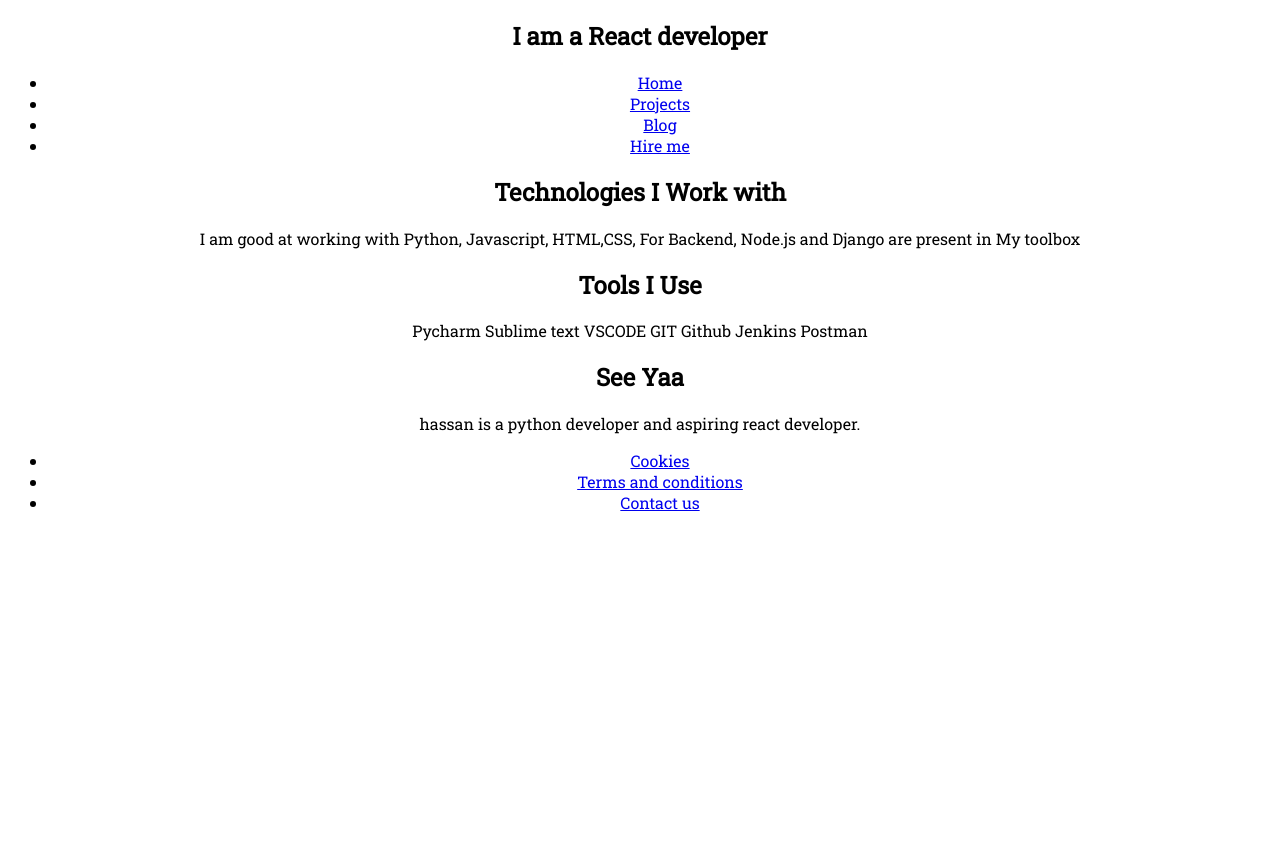
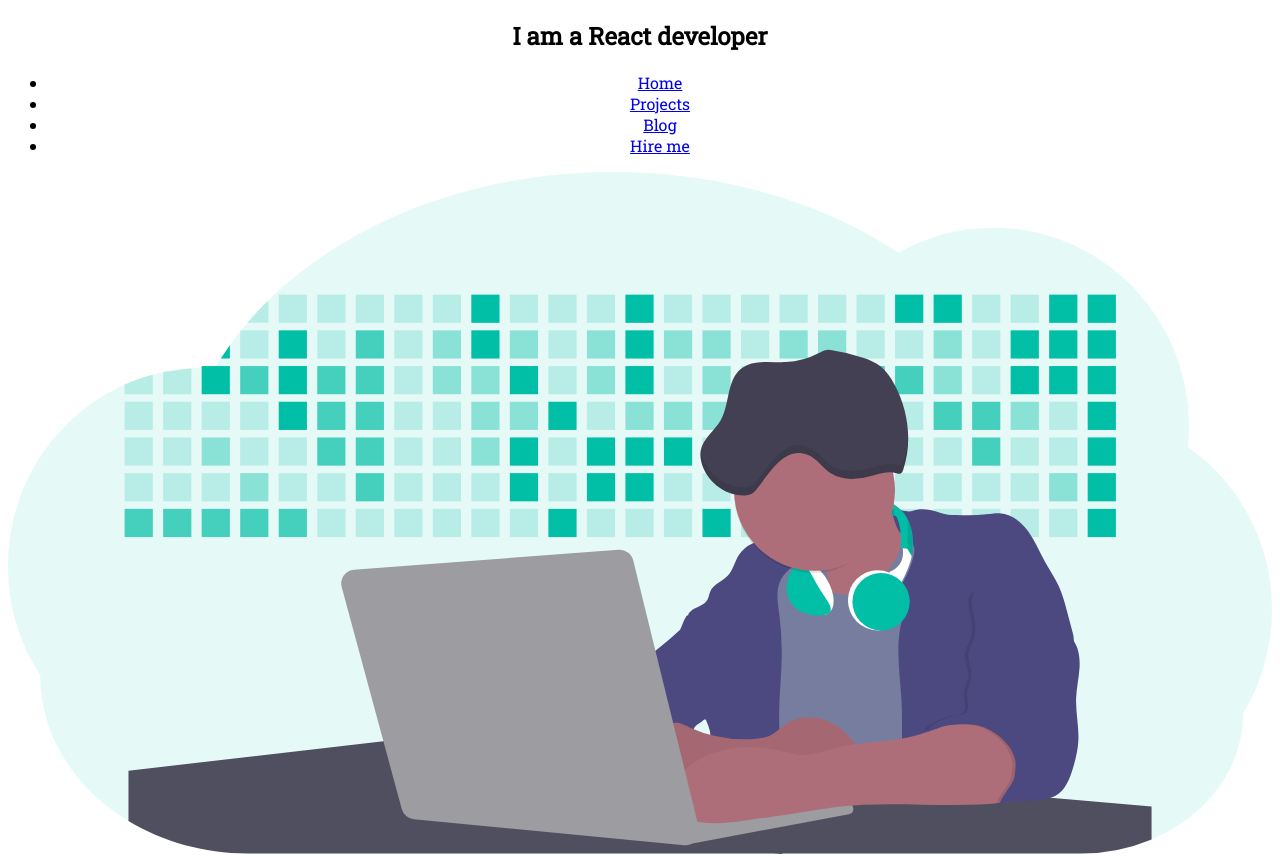
Before and after one commit to thatdevhassan/firstweb, a plain HTML site: page index.html in a window 1280 px wide. Shown: the top 857 px of the page. Before the commit the page ends 800 px from the top, so only its background shows below. Drawn offline with Linux system fonts and the light colour scheme.

Commit message:
feat: adding images

```diff
--- a/index.html
+++ b/index.html
@@ -35,6 +35,8 @@
             </li>
 
         </ul>
+
+        <img  class='responsive' src="/assets/undraw_developer_activity_bv83.svg" alt="main image for portfolio">
 
     </nav>
 
--- a/style.css
+++ b/style.css
@@ -1,9 +1,19 @@
 /* let's design */
 @import url('https://fonts.googleapis.com/css2?family=Roboto+Slab&display=swap');
 
+
+:root{
+    --primary-color:
+}
 
 
 body{
     font-family: "Roboto Slab","Open Sans";
     text-align:center;
 }
+
+/* #maiking the image responsive */
+.responsive {
+    width: 100%;
+    height: auto;
+  }
```
Also changed, not shown: assets/4197039.jpg (added), assets/undraw_developer_activity_bv83.svg (added), assets/undraw_react_y7wq.svg (added), 1 other file.
